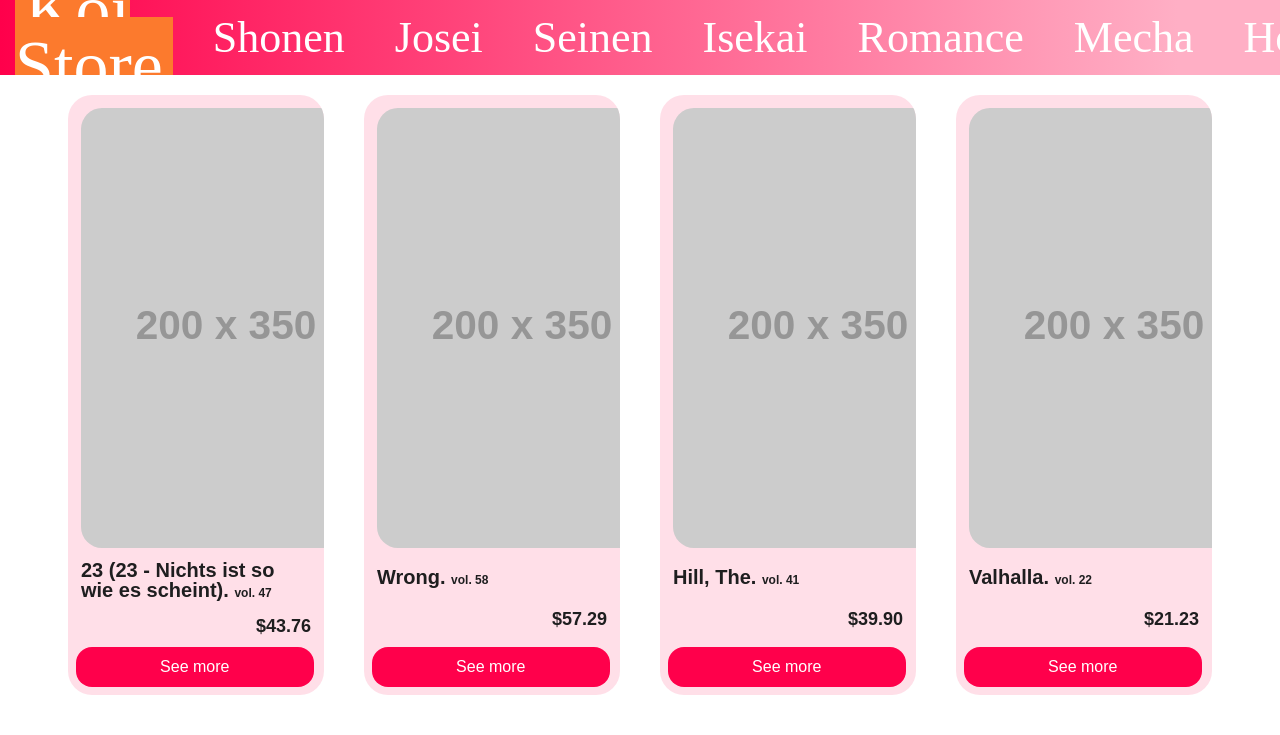
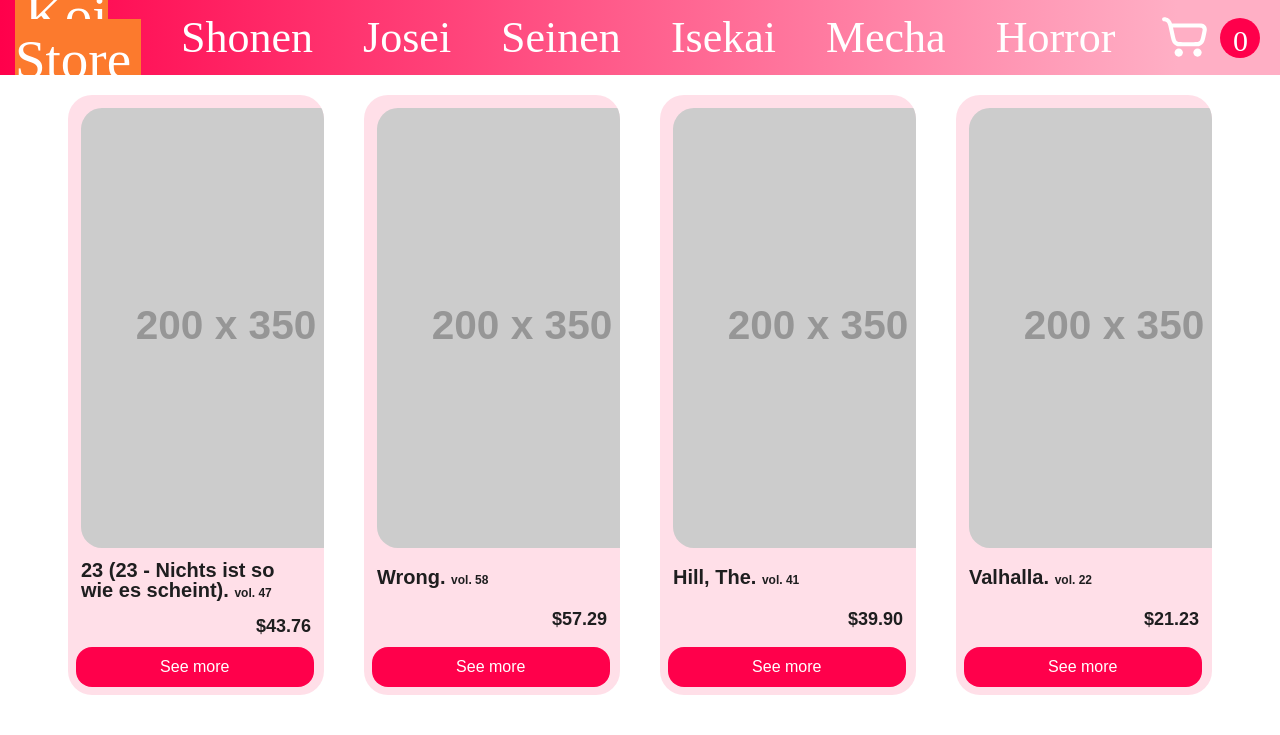
Before and after one commit to ale-koi/koi-store, a React (Vite) app: page / in a window 1280 px wide. Shown: the top 735 px of the page. Built offline with nearby package versions, Linux system fonts and the light colour scheme; a web font is replaced by a local one.

Commit message:
fixing minor detail

```diff
--- a/src/components/Navbar.jsx
+++ b/src/components/Navbar.jsx
@@ -56,15 +56,6 @@ const Navbar = () => {
                     <NavLink className={ ({isActive}) =>{
                         return isActive ? "Active" : "notActive"
                     }}
-                    to = {"/category/Romance"}
-                    >
-                        Romance
-                    </NavLink>
-                </li>
-                <li>
-                    <NavLink className={ ({isActive}) =>{
-                        return isActive ? "Active" : "notActive"
-                    }}
                     to = {"/category/Mecha"}
                     >
                         Mecha
--- a/src/styles/navbar.scss
+++ b/src/styles/navbar.scss
@@ -24,7 +24,8 @@
             line-height: 0.8;
             margin: 10px;
                 &:first-of-type{
-                    font-size: 70px;
+                    font-size: 55px;
+
             }
     }
 }
```
